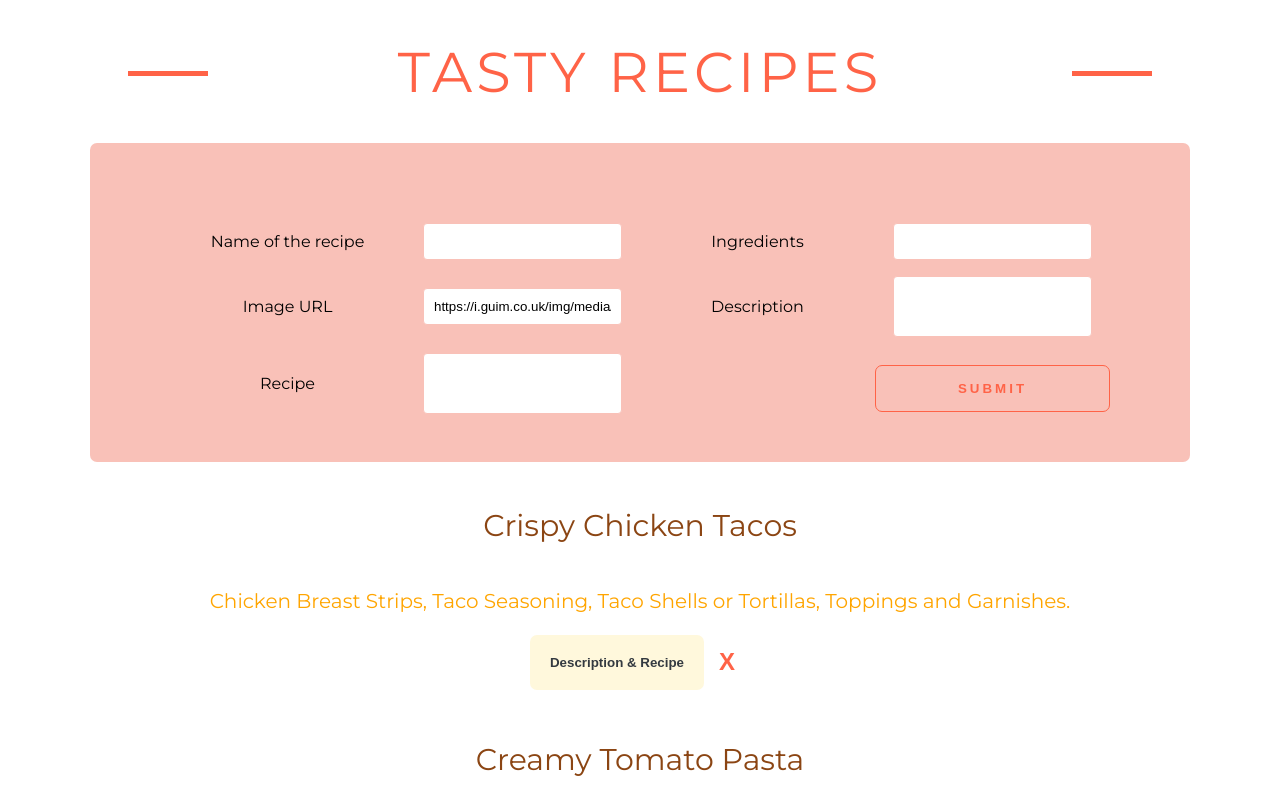
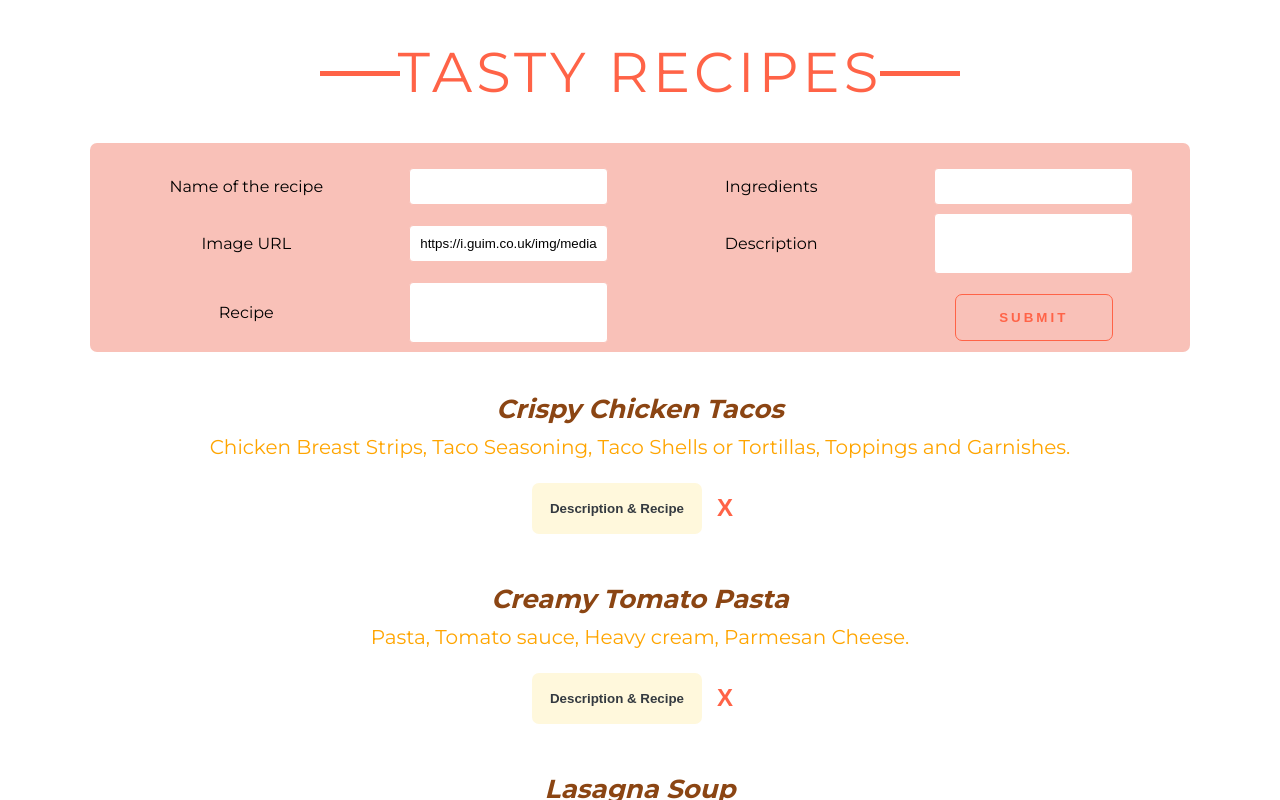
Before and after one commit to Tala-cmd/react-recipe-book, a React (Vite) app: page / in a window 1280 px wide. Both pictures are taken after a click on the button "ADD A NEW RECIPE?". Shown: the top 800 px of the page. Built offline with nearby package versions, Linux system fonts and the light colour scheme.

Commit message:
medium size

```diff
--- a/src/components/ListRecipes.jsx
+++ b/src/components/ListRecipes.jsx
@@ -1,8 +1,7 @@
 import React from 'react'
 import Recipes from './Recipes'
-import NewRecipeForm from './NewRecipeForm'
 
-function ListRecipes({ data, onDelete, onAddRecipe}) {
+function ListRecipes({ data, onDelete}) {
   return (
     <div>
       <ul>
--- a/src/components/NewRecipeForm.jsx
+++ b/src/components/NewRecipeForm.jsx
@@ -56,7 +56,7 @@ function handleSubmit(e){
           <input type='text' className='recipe-description-input'required
           value={recipe} onChange={((e)=> setRecipe(e.target.value))}></input>
 
-          <button className='submit-button' onClick={() => setForm(true)}>Submit</button>
+          <button className='submit-button'>Submit</button>
         </form>
     }
     </>
--- a/src/index.css
+++ b/src/index.css
@@ -218,17 +218,17 @@ margin-bottom:20px;
   }
 
   .header h1::before {
-    left: 10%;
+    left: 25%;
   }
 
   .header h1::after {
-    right: 10%;
+    right: 25%;
   }
 
   .arrow{
     width:45px;
-    right:30%;
-    top:28%;
+    right:37%;
+    top:26%;
   }
 
   .button{
@@ -237,11 +237,11 @@ margin-bottom:20px;
     letter-spacing: 3px;
   }
 
-  .form-add-recipe {
+  .form-add-recipe{
     display:grid;
     grid-template-columns: repeat(4, 1fr);
-    row-gap: 10%;
-    padding: 80px;
+    row-gap: 5%;
+    padding: 25px;
     place-items: center;
     border-radius: 7px;
   }
@@ -249,13 +249,14 @@ margin-bottom:20px;
   .submit-button{
     grid-column: 4/4;
     grid-row: 3/4;
-    width:100%;
+    width:60%;
     padding: 15px 0;
   }
 
   .recipe p {
-    margin-bottom:2%;
-    font-size: 30px;
+    font-size: 26px;
+    font-weight: bold;
+    font-style: italic;
   }
 
   .recipe h3 {
@@ -263,11 +264,11 @@ margin-bottom:20px;
   }
 
   .button-1 {
-    padding: 20px;
+    padding: 18px;
   }
 
   .active{
-    padding: 20px;
+    padding: 18px;
   }
 
   .button-2 {
```
